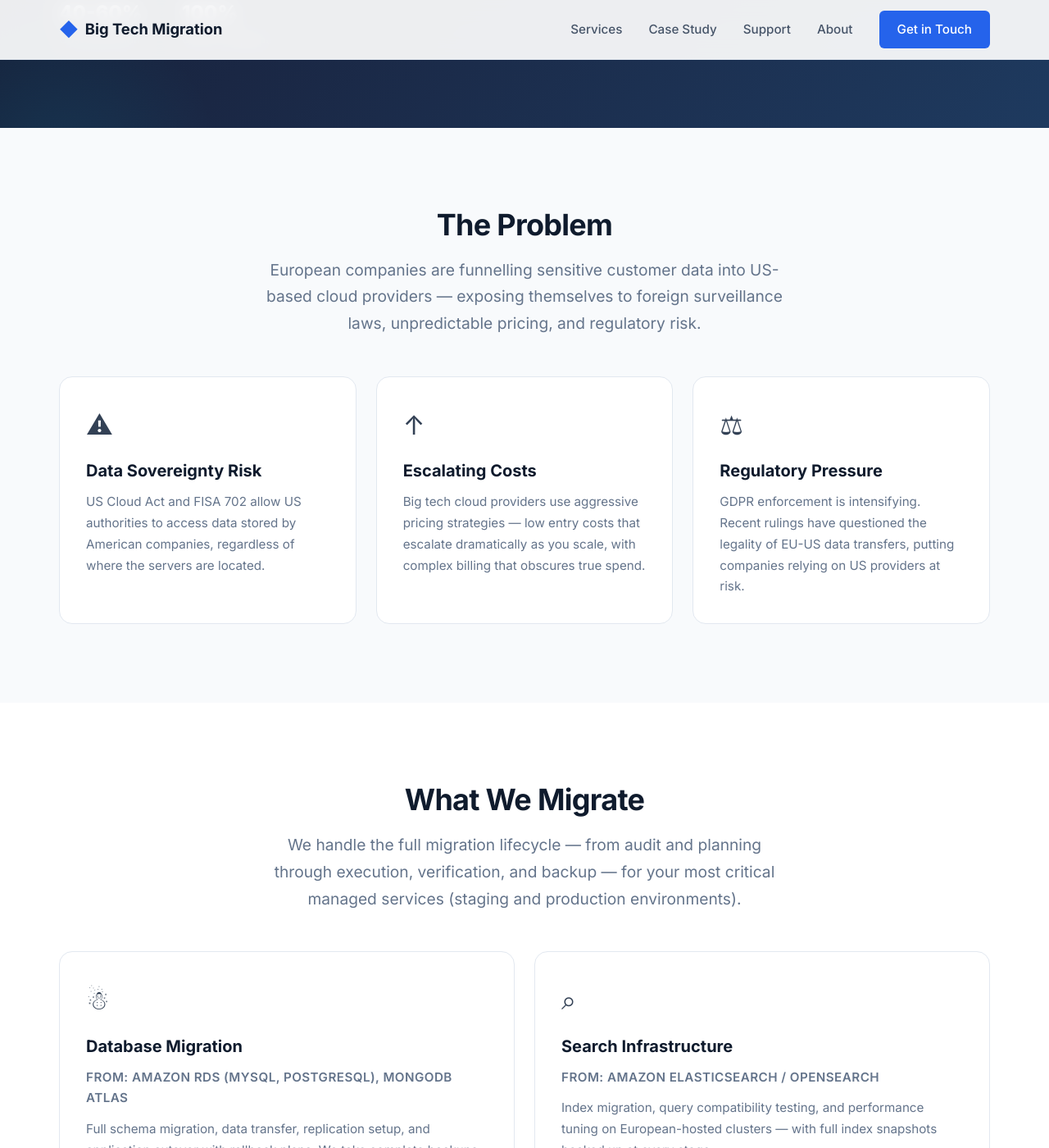
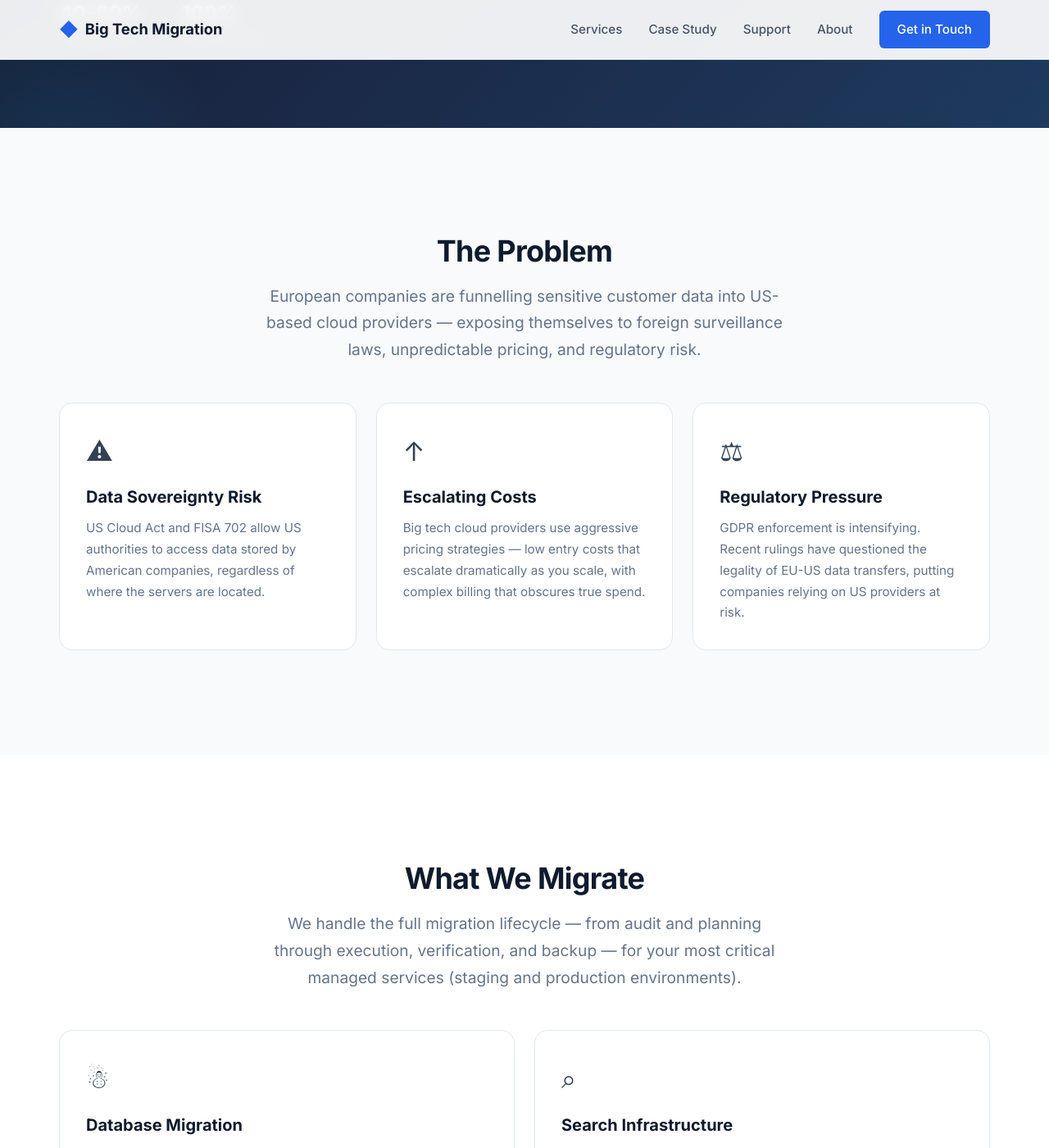
Before and after one commit to bigtechmigration/bigtechmigration.github.io, a Jekyll site: the page built from index.html, in a window 1280 px wide and 1400 px high, scrolled down 680 px. Shown: the whole window at 82% size. Built offline with Jekyll 4.4.1, drawn with Linux system fonts in a browser that asks for light colours.

Commit message:
update styles

```diff
--- a/_sass/_components.scss
+++ b/_sass/_components.scss
@@ -92,6 +92,14 @@
   font-size: 2rem;
   margin-bottom: 1rem;
   display: block;
+}
+
+.why-card {
+  border: 0;
+  &:hover {
+    box-shadow: 0 0 0;
+    transform: none;
+  }
 }
 
 .service-from {
--- a/_sass/_layout.scss
+++ b/_sass/_layout.scss
@@ -11,7 +11,7 @@
 }
 
 .section {
-  padding: 6rem 0;
+  padding: 8rem 0;
 }
 
 .section-title {
```
